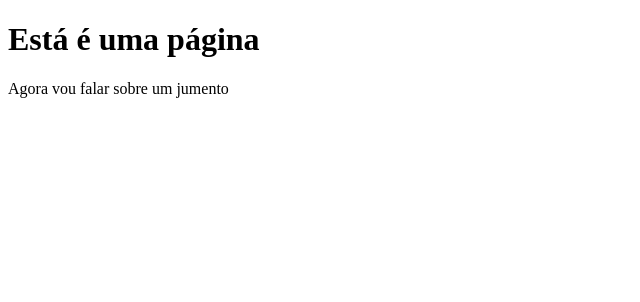
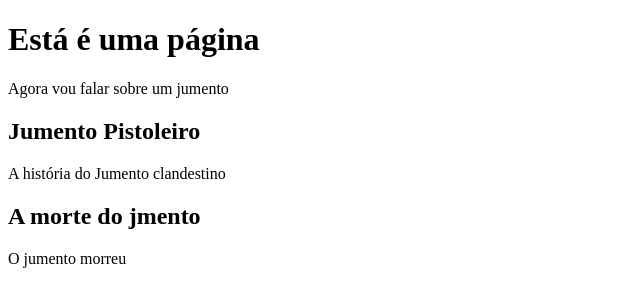
Before and after one commit to lazaropaulo583-gif/site-pessoal, a plain HTML site: page index.html in a window 1280 px wide. Shown: the whole page, without its empty margins (0-640 px from the left). Drawn offline with Linux system fonts and the light colour scheme.

Commit message:
informações do jumento

```diff
--- a/index.html
+++ b/index.html
@@ -3,10 +3,20 @@
 <head>
     <meta charset="UTF-8">
     <meta name="viewport" content="width=device-width, initial-scale=1.0">
-    <title>Document</title>
+    <title>Página Pessoal</title>
 </head>
 <body>
     <h1>Está é uma página</h1>
     <p>Agora vou falar sobre um jumento</p>
+    <main>
+        <artigo>
+            <h2> Jumento Pistoleiro </h2>
+            <p> A história do Jumento clandestino  </p>
+        </artigo>
+        <article>
+            <H2> A morte do jmento </H2>
+            <p>O jumento morreu</p>
+        </article>
+    </main>
 </body>
 </html>
```
